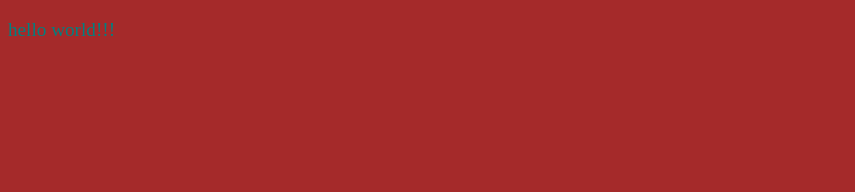
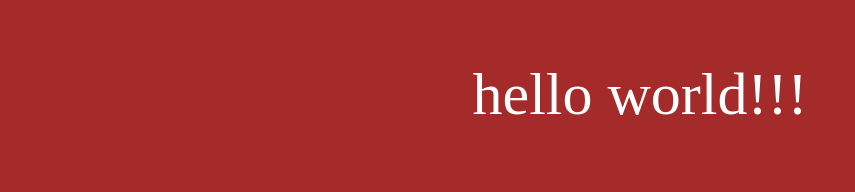
Before and after one commit to dimprtm/my-repo-from-remote, a plain HTML site: page index.html in a window 1280 px wide. Shown: the whole page, without its empty margins (0-855 px from the left). Drawn offline with Linux system fonts and the light colour scheme.

Commit message:
no message

```diff
--- a/index.html
+++ b/index.html
@@ -7,18 +7,28 @@
     <title>Document</title>
     <style>
         body {
+            margin: 0;
+            padding: 0;
             background-color: brown;
-            color: teal;
+            color: white;
+        }
+
+        .container {
+            display: flex;
+            justify-content: center;
+            align-items: center;
         }
 
         p {
-            font-size: 1.2em;
+            font-size: 60px;
         }
     </style>
 </head>
 
 <body>
-    <p>hello world!!!</p>
+    <div class="container">
+        <p>hello world!!!</p>
+    </div>
 </body>
 
 </html>
```
